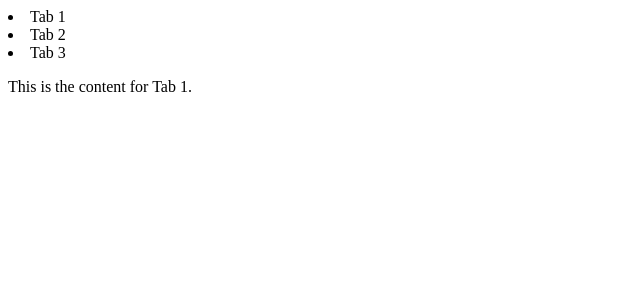
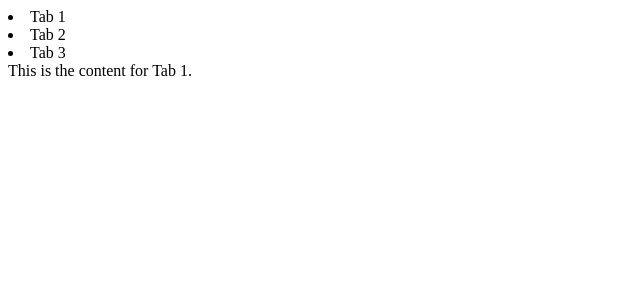
Before and after one commit to acciojob/react-composition-1-Fun-25, a React app: page / in a window 1280 px wide. Both pictures are taken after a click on the item "Tab 1". Shown: the top 300 px of the page, without its empty margins (0-640 px from the left). Built offline with nearby package versions, Linux system fonts and the light colour scheme.

Commit message:
submitting code-Tue Jun 20 2023 11:40:53 GMT+0530 (India Standard Time)

```diff
--- a/src/components/App.js
+++ b/src/components/App.js
@@ -31,7 +31,7 @@ const Tab = ({ tabs }) => {
           </li>
         </a>
       ))}
-      {tabstate && <p>{tabstate.content}</p>}
+      {tabstate && <div>{tabstate.content}</div>}
     </div>
   );
 };
```
